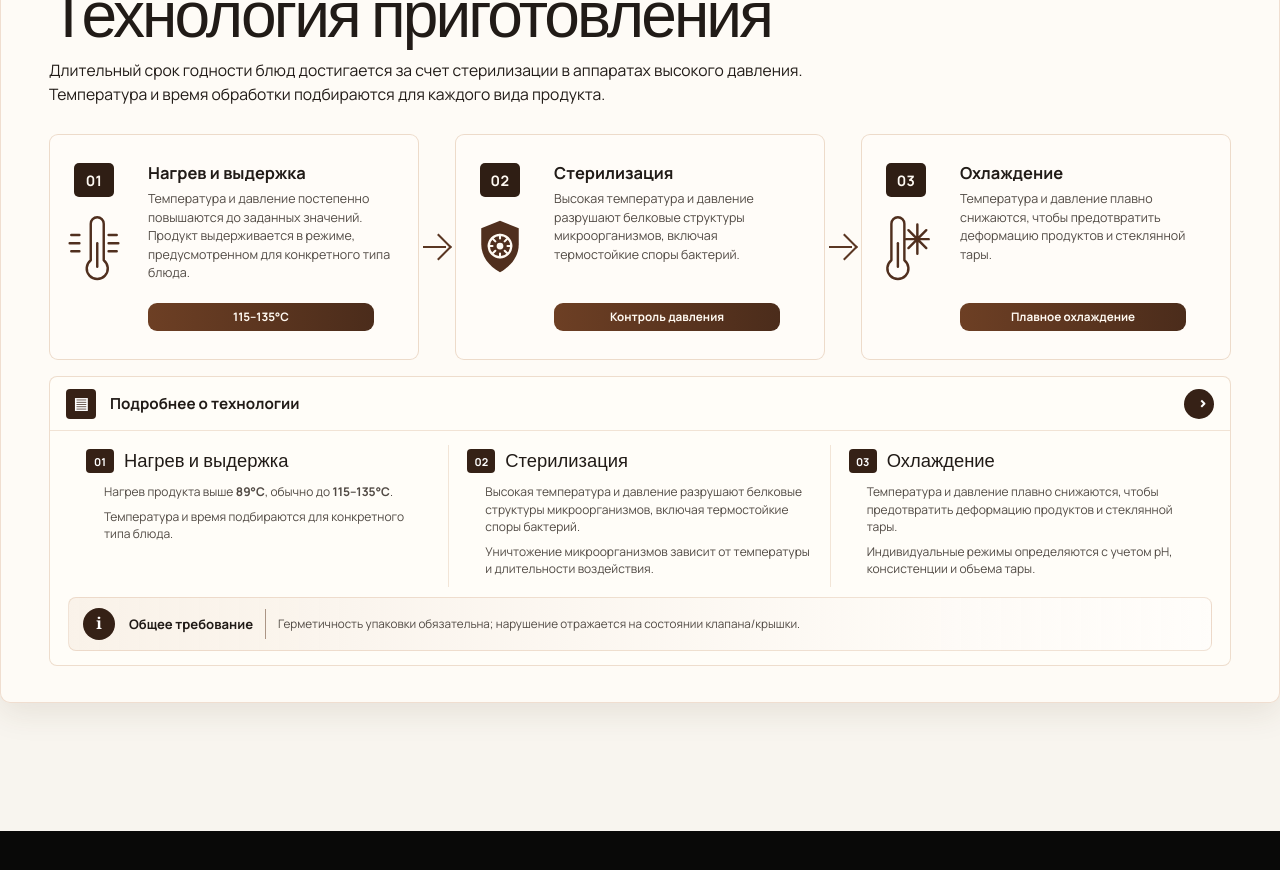
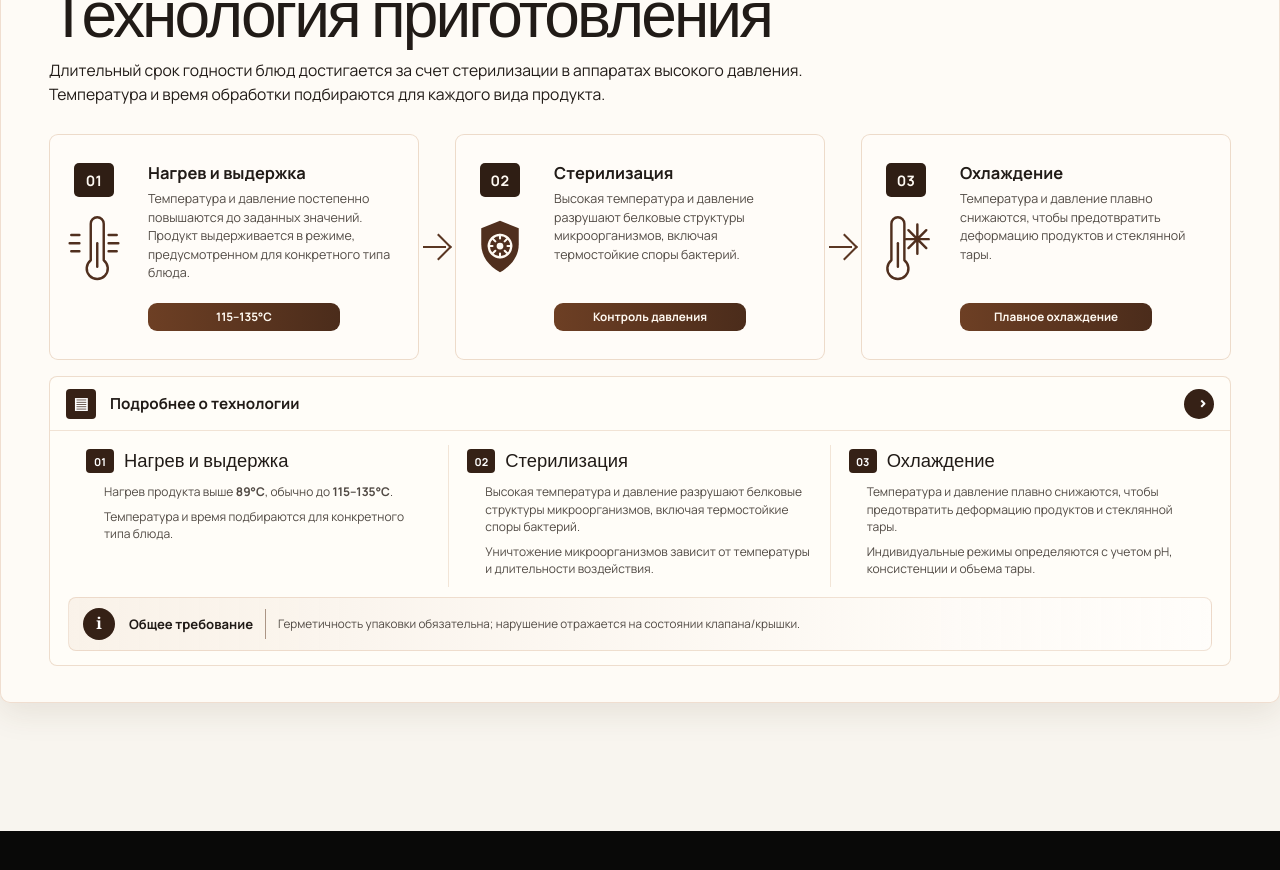
Before and after one commit to sillexy/AbramovGurme, a Next.js app: page / in a window 1280 px wide. Shown: the part 8740-9610 px from the top of the page. Built offline with nearby package versions, Linux system fonts and the light colour scheme.

Commit message:
style: narrow technology badges further

```diff
--- a/src/app/technology-reference.css
+++ b/src/app/technology-reference.css
@@ -112,7 +112,7 @@
 
 .technology-steps article::after {
   position: absolute;
-  right: 44px;
+  right: 78px;
   bottom: 28px;
   left: 98px;
   display: grid;
@@ -359,7 +359,7 @@
   }
 
   .technology-steps article::after {
-    right: 36px;
+    right: 60px;
     left: 84px;
   }
 
```
